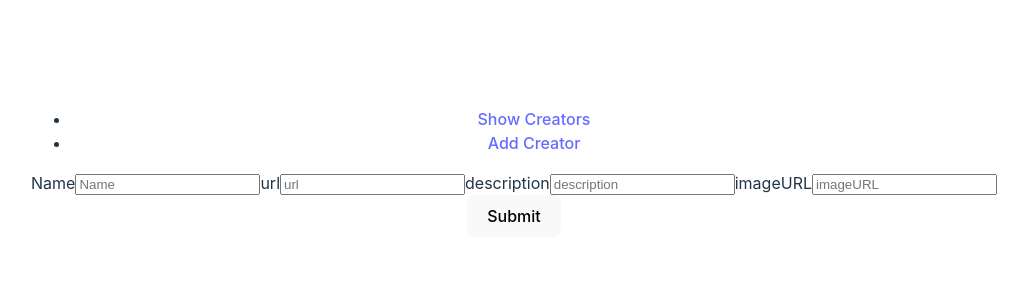
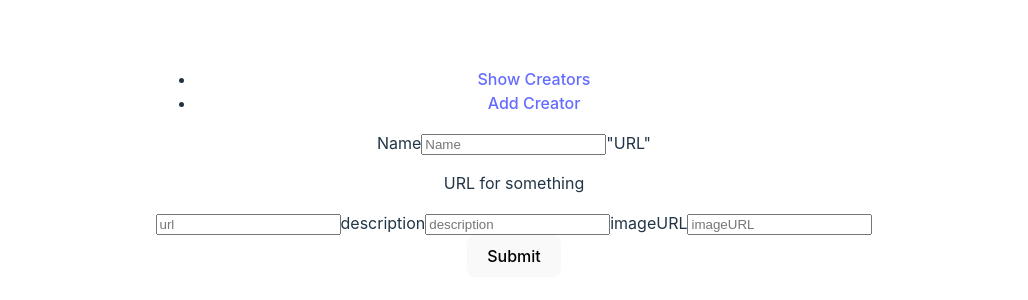
Before and after one commit to ec6862/WEB103-prework, a React (Vite) app in the folder creatorverse/: page /new in a window 1280 px wide. Shown: the part 236-536 px from the top of the page, without its empty margins (126-1154 px from the left). Built offline with nearby package versions, Linux system fonts and the light colour scheme.

Commit message:
implemented features from creatorverse demo

```diff
--- a/creatorverse/src/pages/AddCreator.jsx
+++ b/creatorverse/src/pages/AddCreator.jsx
@@ -22,8 +22,12 @@ const AddCreator = () => {
                     type="text"
                     placeholder="Name"
                     onChange={(event) => setName(event.target.value)}
+                    // testing from creatorverse, idk what it does
                 />
-                <label>url</label>
+                <label>
+                    "URL"
+                    <p>URL for something</p>
+                </label>
                 <input
                     type="text"
                     placeholder="url"
```
